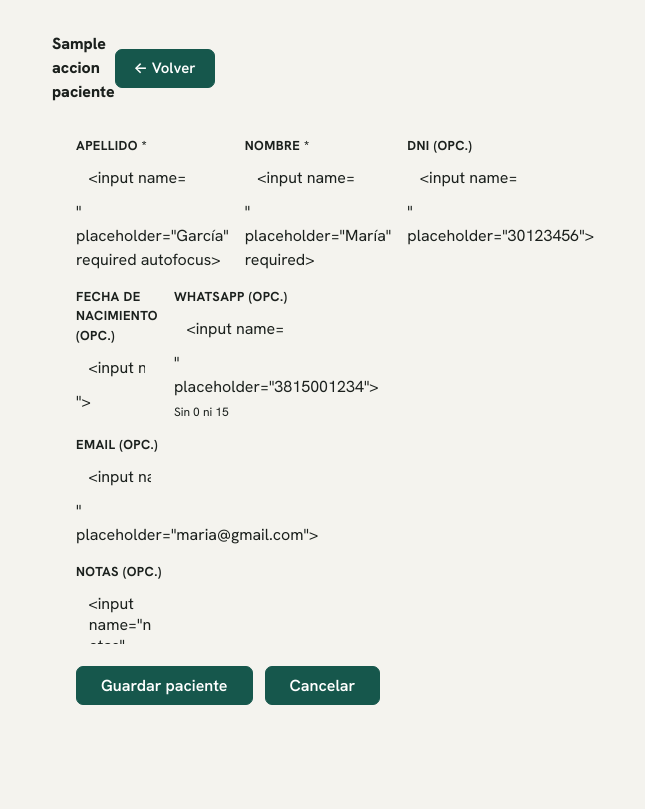
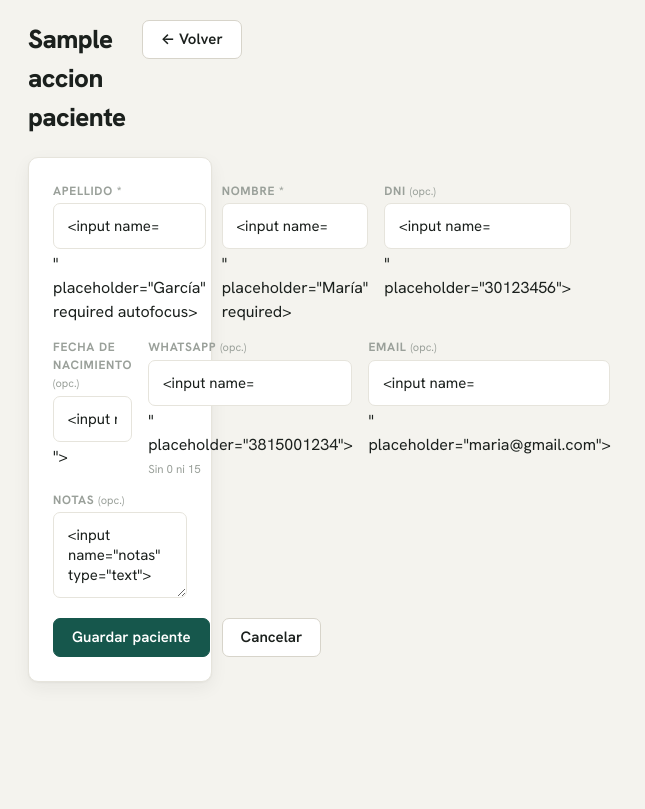
Before and after one commit to thendishere/consultorio, a Python web app: template app/templates/pacientes/form.html in a window 1280 px wide. Shown: the whole page, without its empty margins (0-645 px from the left). After the commit the page ends 683 px from the top, so only its background shows below. Run offline with Jinja, Linux system fonts and the light colour scheme; the template is opened without the code that fills it: most values are stand-ins (such as "Sample title", 1, 10 or a date in 2020); form fields are guessed from the names that the template uses.

Commit message:
Actualizar templates pacientes al nuevo diseño
Co-Authored-By: Claude Sonnet 4.6 <noreply@anthropic.com>

```diff
--- a/app/templates/pacientes/form.html
+++ b/app/templates/pacientes/form.html
@@ -1,72 +1,84 @@
 {% extends "base.html" %}
 {% block title %}{{ accion }} paciente — Consultorio de la Amistad{% endblock %}
-{% block extra_head %}
-<style>
-.pac-layout {
-    display: flex;
-    flex-direction: column;
-    gap: .75rem;
-    padding: .75rem 1.5rem 1.5rem;
-    box-sizing: border-box;
-}
-.pac-header {
-    display: flex;
-    align-items: center;
-    justify-content: space-between;
-    flex-shrink: 0;
-}
-.pac-header h1 { font-size: var(--font-xl); font-weight: 800; }
-.pac-card {
-    background: var(--bg-card);
-    border: 1px solid var(--border-light);
-    border-radius: var(--radius-lg);
-    padding: 1.25rem 1.5rem 1.5rem;
-    flex: 1;
-    min-height: 0;
-    display: flex;
-    flex-direction: column;
-    justify-content: space-between;
-}
-.pac-grid-3 { display: grid; grid-template-columns: 1fr 1fr 1fr; gap: .75rem 1rem; }
-.pac-grid-2 { display: grid; grid-template-columns: 1fr 1fr; gap: .75rem 1rem; }
-.pac-full   { grid-column: 1 / -1; }
-.pac-fg { display: flex; flex-direction: column; gap: .2rem; }
-.pac-fg label { font-size: 13px; font-weight: 700; color: var(--text-muted); text-transform: uppercase; letter-spacing: .4px; }
-.pac-fg input,
-.pac-fg textarea,
-.pac-fg select {
-    background: var(--bg-input);
-    border: 1px solid var(--border-light);
-    border-radius: var(--radius);
-    padding: .55rem .8rem;
-    color: var(--text-primary);
-    font-size: var(--font-sm);
-    font-family: inherit;
-    width: 100%;
-    box-sizing: border-box;
-    outline: none;
-    transition: border-color .15s;
-}
-.pac-fg input:focus,
-.pac-fg textarea:focus { border-color: var(--accent-dim); box-shadow: 0 0 0 3px rgba(91,164,207,.1); }
-.pac-fg textarea { resize: none; }
-.pac-fg small { font-size: 12px; color: var(--text-dim); }
-.pac-actions { display: flex; gap: .75rem; flex-shrink: 0; padding-top: .5rem; padding-bottom: 1rem; }
-.pac-actions .btn { padding: .65rem 1.5rem; font-size: var(--font-sm); }
+{% block content %}
 
-@media (max-width: 1024px) {
-    .pac-grid-3 { grid-template-columns: 1fr 1fr; }
-}
-@media (max-width: 640px) {
-    .pac-layout { padding: .75rem; height: auto; overflow: visible; }
-    .pac-grid-3, .pac-grid-2 { grid-template-columns: 1fr; }
-    .pac-actions .btn { flex: 1; justify-content: center; }
-}
-</style>
+<div class="page-header">
+    <div>
+        <h1>{{ accion }} paciente</h1>
+    </div>
+    <a href="/pacientes{% if paciente %}/{{ paciente.id }}{% endif %}" class="btn btn-ghost">← Volver</a>
+</div>
+
+{% if errors %}
+<div class="flash flash-error" style="margin-bottom:16px">
+    ⚠ {% for e in errors %}{{ e }}{% if not loop.last %} · {% endif %}{% endfor %}
+</div>
+{% endif %}
+
+<div class="page-form" style="max-width:680px">
+    <form method="post" id="pacForm" autocomplete="off">
+        {{ csrf_input(request) }}
+
+        <div class="form-grid-3">
+            <div class="form-group">
+                <label for="apellido">Apellido *</label>
+                <input type="text" id="apellido" name="apellido"
+                       value="{{ form.apellido if form else (paciente.apellido if paciente else '') }}"
+                       placeholder="García" required autofocus>
+            </div>
+            <div class="form-group">
+                <label for="nombre">Nombre *</label>
+                <input type="text" id="nombre" name="nombre"
+                       value="{{ form.nombre if form else (paciente.nombre if paciente else '') }}"
+                       placeholder="María" required>
+            </div>
+            <div class="form-group">
+                <label for="dni">DNI <span style="font-weight:400;text-transform:none;font-size:11px;letter-spacing:0">(opc.)</span></label>
+                <input type="text" id="dni" name="dni" inputmode="numeric"
+                       value="{{ form.dni if form else (paciente.dni if paciente else '') }}"
+                       placeholder="30123456">
+            </div>
+        </div>
+
+        <div class="form-grid-3">
+            <div class="form-group">
+                <label for="fecha_nacimiento">Fecha de nacimiento <span style="font-weight:400;text-transform:none;font-size:11px;letter-spacing:0">(opc.)</span></label>
+                <input type="text" id="fecha_nacimiento" name="fecha_nacimiento"
+                       inputmode="numeric" placeholder="dd/mm/aaaa"
+                       value="{{ form.fecha_nacimiento if form else (paciente.fecha_nacimiento.strftime('%d/%m/%Y') if paciente and paciente.fecha_nacimiento else '') }}">
+            </div>
+            <div class="form-group">
+                <label for="whatsapp">WhatsApp <span style="font-weight:400;text-transform:none;font-size:11px;letter-spacing:0">(opc.)</span></label>
+                <input type="tel" id="whatsapp" name="whatsapp"
+                       value="{{ form.whatsapp if form else (paciente.whatsapp if paciente else '') }}"
+                       placeholder="3815001234">
+                <small>Sin 0 ni 15</small>
+            </div>
+            <div class="form-group">
+                <label for="email">Email <span style="font-weight:400;text-transform:none;font-size:11px;letter-spacing:0">(opc.)</span></label>
+                <input type="email" id="email" name="email"
+                       value="{{ form.email if form else (paciente.email if paciente else '') }}"
+                       placeholder="maria@gmail.com">
+            </div>
+        </div>
+
+        <div class="form-group">
+            <label for="notas">Notas <span style="font-weight:400;text-transform:none;font-size:11px;letter-spacing:0">(opc.)</span></label>
+            <textarea id="notas" name="notas" rows="3"
+                      placeholder="Alergias, obra social, observaciones…">{{ form.notas if form else (paciente.notas if paciente else '') }}</textarea>
+        </div>
+
+        <div class="form-actions">
+            <button type="submit" class="btn">Guardar paciente</button>
+            <a href="/pacientes{% if paciente %}/{{ paciente.id }}{% endif %}" class="btn btn-ghost">Cancelar</a>
+        </div>
+    </form>
+</div>
+
 {% endblock %}
 {% block extra_scripts %}
 <script>
-document.getElementById('fecha_nacimiento').addEventListener('input', function(e) {
+document.getElementById('fecha_nacimiento').addEventListener('input', function () {
     let v = this.value.replace(/\D/g, '').slice(0, 8);
     if (v.length >= 5) v = v.slice(0,2) + '/' + v.slice(2,4) + '/' + v.slice(4);
     else if (v.length >= 3) v = v.slice(0,2) + '/' + v.slice(2);
@@ -74,81 +86,3 @@ document.getElementById('fecha_nacimiento').addEventListener('input', function(e
 });
 </script>
 {% endblock %}
-{% block content %}
-<div class="pac-layout">
-
-    <div class="pac-header">
-        <h1>{{ accion }} paciente</h1>
-        <a href="/pacientes" class="btn btn-outline">← Volver</a>
-    </div>
-
-    {% if errors %}
-    <div class="alert alert-error" style="margin:0;flex-shrink:0">
-        <span class="alert-icon">⚠</span>
-        {% for e in errors %}{{ e }}{% if not loop.last %} · {% endif %}{% endfor %}
-    </div>
-    {% endif %}
-
-    <div class="pac-card">
-        <form method="post" class="pac-form" id="pacForm" autocomplete="off" style="display:flex;flex-direction:column;gap:.9rem;flex:1;min-height:0">
-            {{ csrf_input(request) }}
-
-            <div class="pac-grid-3">
-                <div class="pac-fg">
-                    <label for="apellido">Apellido *</label>
-                    <input type="text" id="apellido" name="apellido"
-                           value="{{ form.apellido if form else (paciente.apellido if paciente else '') }}"
-                           placeholder="García" required autofocus>
-                </div>
-                <div class="pac-fg">
-                    <label for="nombre">Nombre *</label>
-                    <input type="text" id="nombre" name="nombre"
-                           value="{{ form.nombre if form else (paciente.nombre if paciente else '') }}"
-                           placeholder="María" required>
-                </div>
-                <div class="pac-fg">
-                    <label for="dni">DNI <span class="optional">(opc.)</span></label>
-                    <input type="text" id="dni" name="dni" inputmode="numeric"
-                           value="{{ form.dni if form else (paciente.dni if paciente else '') }}"
-                           placeholder="30123456">
-                </div>
-            </div>
-
-            <div class="pac-grid-3">
-                <div class="pac-fg">
-                    <label for="fecha_nacimiento">Fecha de nacimiento <span class="optional">(opc.)</span></label>
-                    <input type="text" id="fecha_nacimiento" name="fecha_nacimiento"
-                           inputmode="numeric" placeholder="dd/mm/aaaa"
-                           value="{{ form.fecha_nacimiento if form else (paciente.fecha_nacimiento.strftime('%d/%m/%Y') if paciente and paciente.fecha_nacimiento else '') }}">
-                </div>
-<div class="pac-fg">
-                    <label for="whatsapp">WhatsApp <span class="optional">(opc.)</span></label>
-                    <input type="tel" id="whatsapp" name="whatsapp"
-                           value="{{ form.whatsapp if form else (paciente.whatsapp if paciente else '') }}"
-                           placeholder="3815001234">
-                    <small>Sin 0 ni 15</small>
-                </div>
-            </div>
-
-            <div class="pac-fg">
-                <label for="email">Email <span class="optional">(opc.)</span></label>
-                <input type="email" id="email" name="email"
-                       value="{{ form.email if form else (paciente.email if paciente else '') }}"
-                       placeholder="maria@gmail.com">
-            </div>
-
-            <div class="pac-fg" style="flex:1">
-                <label for="notas">Notas <span class="optional">(opc.)</span></label>
-                <textarea id="notas" name="notas" style="flex:1;height:100%"
-                          placeholder="Alergias, obra social, observaciones…">{{ form.notas if form else (paciente.notas if paciente else '') }}</textarea>
-            </div>
-
-            <div class="pac-actions">
-                <button type="submit" class="btn btn-primary">Guardar paciente</button>
-                <a href="/pacientes{% if paciente %}/{{ paciente.id }}{% endif %}" class="btn btn-outline">Cancelar</a>
-            </div>
-        </form>
-    </div>
-
-</div>
-{% endblock %}
```
Also changed, not shown: app/templates/pacientes/detalle.html (+29 -21 lines), app/templates/pacientes/lista.html (+20 -22 lines).
